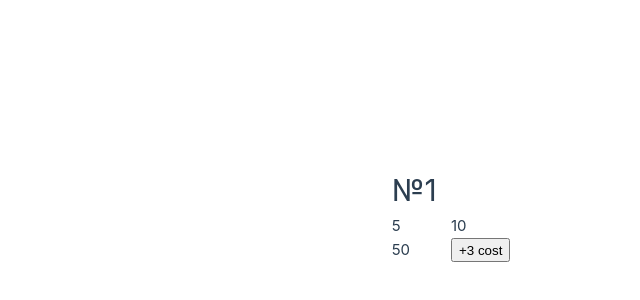
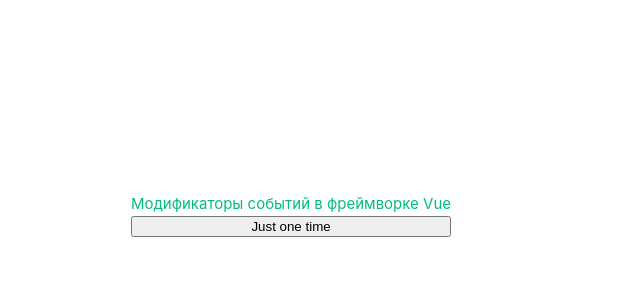
Before and after one commit to MakerAVGN/Vue3Base, a Vue app in the folder vue-project/: page / in a window 1280 px wide. Shown: the part 186-486 px from the top of the page, without its empty margins (189-829 px from the left). Built offline with nearby package versions, Linux system fonts and the light colour scheme.

Commit message:
Модификаторы событий в фреймворке Vue

```diff
--- a/vue-project/src/App.vue
+++ b/vue-project/src/App.vue
@@ -2,28 +2,18 @@
 export default {
   data() {
     return {
-      cost: 5,
-      amount: 10,
+      text:'Модификаторы событий в фреймворке Vue',
+      url: 'https://v3.ru.vuejs.org/ru/guide/events.html#модификаторы-событии'
     }
   },
-  computed: {
-    summ: function () {
-      return this.amount * this.cost;
-    },
-    izm: function () {
-      this.cost = this.cost + 3;
+  methods: {
+    warning: function(){
+      alert('JUST ONE TIME!');
     }
-
   }
-
 }
-
-
 </script>
 <template>
-<h1>№1</h1> <br>
-  <p>{{ cost }}</p>
-  <p>{{ amount }}</p>
-  <p>{{ summ}}</p>
-  <button @click="izm" >+3 cost</button>
+  <a @click.prevent :href=url>{{ text }}</a> <br>
+  <button @click.once="warning"> Just one time </button>
 </template>
```
